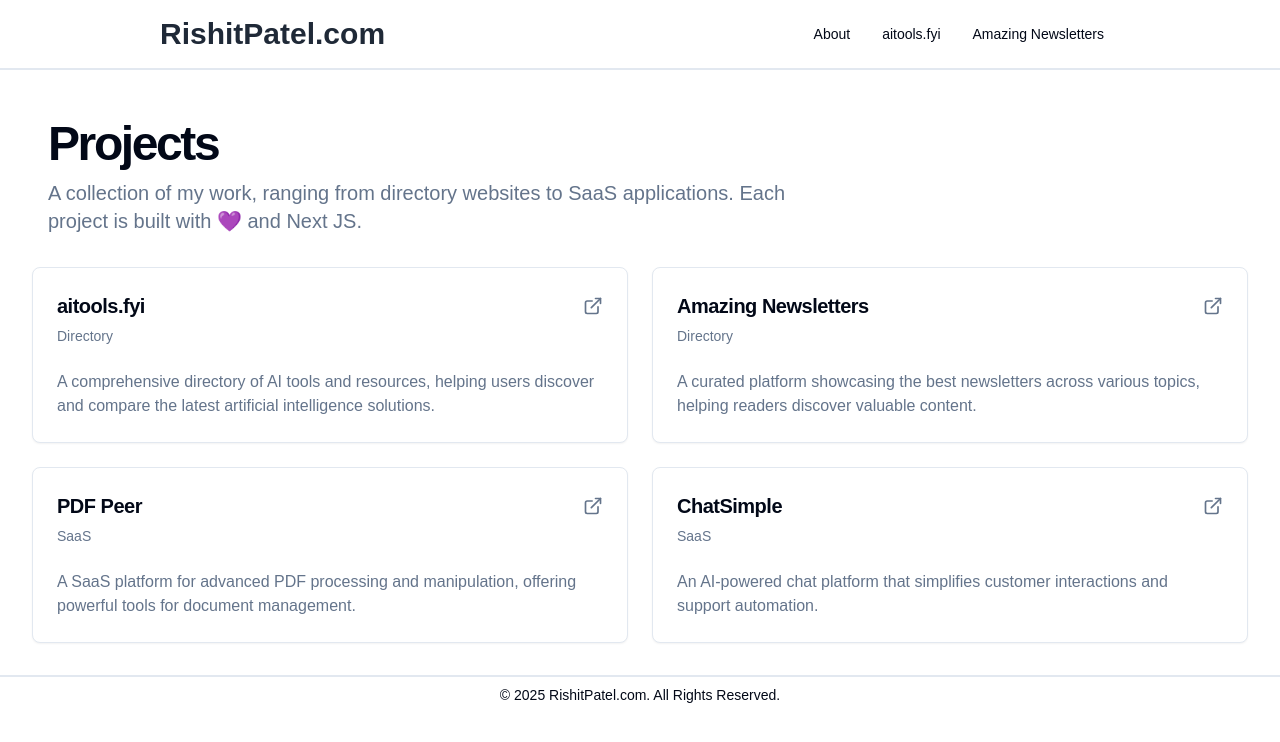
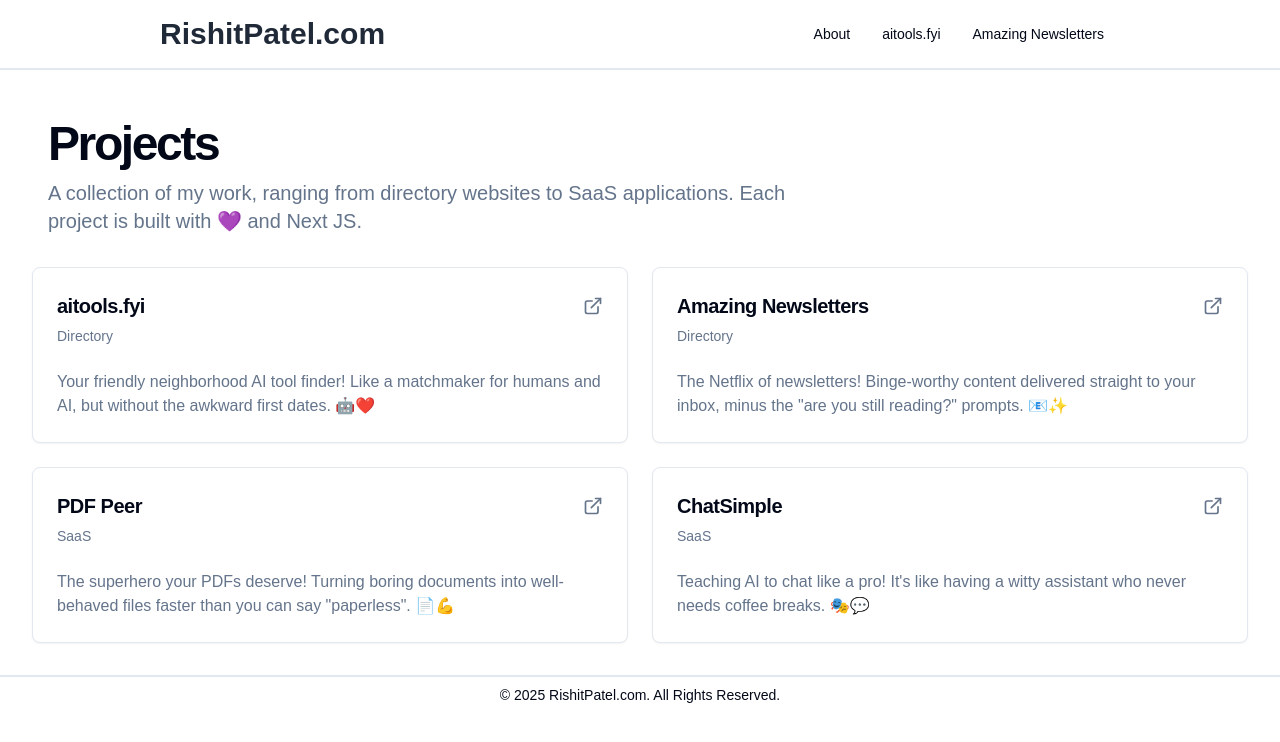
Before and after one commit to imrishit98/rishitpatel.com, a Next.js app: page /projects in a window 1280 px wide. Shown: the top 742 px of the page. Built offline with nearby package versions, Linux system fonts and the light colour scheme; a web font is replaced by a local one.

Commit message:
Update project descriptions in ProjectsGrid component

```diff
--- a/src/components/ui/projects/projects-grid.js
+++ b/src/components/ui/projects/projects-grid.js
@@ -4,28 +4,28 @@ const projects = [
   {
     title: 'aitools.fyi',
     description:
-      'A comprehensive directory of AI tools and resources, helping users discover and compare the latest artificial intelligence solutions.',
+      'Your friendly neighborhood AI tool finder! Like a matchmaker for humans and AI, but without the awkward first dates. 🤖❤️',
     url: 'https://aitools.fyi/',
     type: 'Directory',
   },
   {
     title: 'Amazing Newsletters',
     description:
-      'A curated platform showcasing the best newsletters across various topics, helping readers discover valuable content.',
+      'The Netflix of newsletters! Binge-worthy content delivered straight to your inbox, minus the "are you still reading?" prompts. 📧✨',
     url: 'https://amazingnewsletters.com/',
     type: 'Directory',
   },
   {
     title: 'PDF Peer',
     description:
-      'A SaaS platform for advanced PDF processing and manipulation, offering powerful tools for document management.',
+      'The superhero your PDFs deserve! Turning boring documents into well-behaved files faster than you can say "paperless". 📄💪',
     url: 'https://pdfpeer.com/',
     type: 'SaaS',
   },
   {
     title: 'ChatSimple',
     description:
-      'An AI-powered chat platform that simplifies customer interactions and support automation.',
+      "Teaching AI to chat like a pro! It's like having a witty assistant who never needs coffee breaks. 🎭💬",
     url: 'https://www.chatsimple.ai/',
     type: 'SaaS',
   },
```
